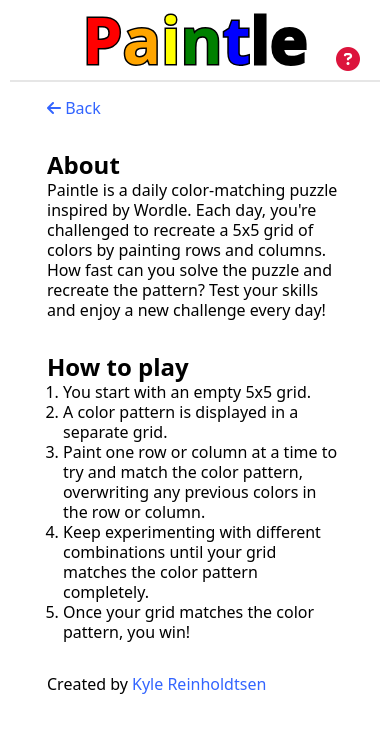
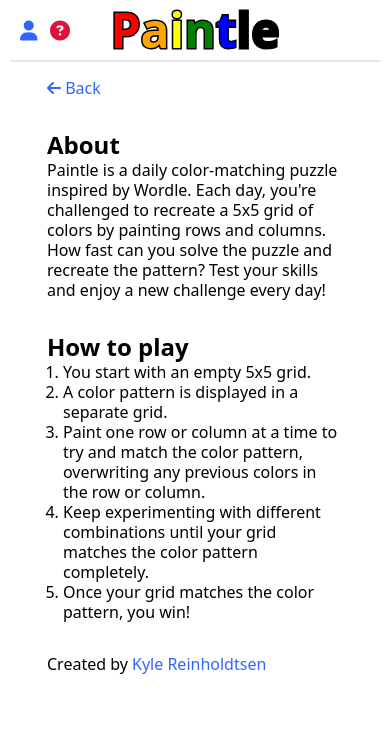
Before and after one commit to KyleR56/paintle-front-end, an Angular app: page /about in a window 390 px wide. Shown: the top 732 px of the page. Built offline with nearby package versions, Linux system fonts and the light colour scheme.

Commit message:
Add basic login and auth

```diff
--- /dev/null
+++ b/src/app/account/account.component.html
@@ -0,0 +1 @@
+<p>Hello {{ username() }}</p>
--- /dev/null
+++ b/src/app/account/account.component.ts
@@ -0,0 +1,13 @@
+import { Component, inject } from '@angular/core';
+import { AccountService } from '../services/account.service';
+
+@Component({
+  selector: 'app-account',
+  imports: [],
+  templateUrl: './account.component.html',
+  styleUrl: './account.component.css'
+})
+export class AccountComponent {
+  private readonly accountService = inject(AccountService);
+  readonly username = this.accountService.username;
+}
--- a/src/app/app.routes.ts
+++ b/src/app/app.routes.ts
@@ -1,4 +1,6 @@
 import { Routes } from '@angular/router';
+import { loginGuard } from './guards/login.guard';
+import { accountGuard } from './guards/account.guard';
 
 export const routes: Routes = [
   {
@@ -16,10 +18,19 @@
     }
   },
   {
-    path: 'auth/login',
+    path: 'login',
     pathMatch: 'full',
+    canActivate: [loginGuard],
     loadComponent: () => {
       return import('./login/login.component').then((m) => m.LoginComponent);
     }
+  },
+  {
+    path: 'account',
+    pathMatch: 'full',
+    canActivate: [accountGuard],
+    loadComponent: () => {
+      return import('./account/account.component').then((m) => m.AccountComponent);
+    }
   }
 ];
--- a/src/app/components/header/header.component.css
+++ b/src/app/components/header/header.component.css
@@ -2,26 +2,52 @@
   position: relative;
 }
 
-a {
+.account {
   position: absolute;
-  bottom: 10px;
-  right: 70px;
+  top: 50%;
+  left: 70px;
+  transform: translateY(-50%);
+}
+
+.about {
+  position: absolute;
+  top: 50%;
+  left: 120px;
+  transform: translateY(-50%);
 }
 
 
 @media (max-width: 768px) {
-  a {
-    right: 20px;
+  .account {
+    left: 10px;
   }
 }
 
+@media (max-width: 768px) {
+  .about {
+    left: 40px;
+  }
+}
 
-a:hover {
+i {
+  font-size: 2rem;
+}
+
+@media (max-width: 768px) {
+  i {
+    font-size: 1.25rem;
+  }
+}
+
+i:hover {
   transform: scale(1.1);
 }
 
+.fa-user {
+  color: rgb(50, 100, 255);
+}
+
 .fa-question-circle {
-  font-size: 1.5rem;
   color: crimson;
 }
 
@@ -37,7 +63,7 @@
 
 @media (max-width: 768px) {
   h1 {
-    font-size: 4rem;
+    font-size: 3rem;
   }
 }
 
--- a/src/app/components/header/header.component.html
+++ b/src/app/components/header/header.component.html
@@ -1,5 +1,6 @@
 <header>
-  <a routerLink="about" title="About"><i class="fa fa-question-circle"></i></a>
+  <a routerLink="account" title="Account" class="account"><i class="fa-solid fa-user"></i></a>
+  <a routerLink="about" title="About" class="about"><i class="fa fa-question-circle"></i></a>
   <h1 routerLink="/" title="Paintle Home">
     <span [style.color]="'red'">P</span>
     <span [style.color]="'orange'">a</span>
--- /dev/null
+++ b/src/app/guards/account.guard.ts
@@ -0,0 +1,17 @@
+import { inject } from '@angular/core';
+import { Router, CanActivateFn } from '@angular/router';
+import { AccountService } from '../services/account.service';
+
+export const accountGuard: CanActivateFn = () => {
+  const accountService = inject(AccountService);
+  const router = inject(Router);
+
+  if (!accountService.id()) {
+    // User is not logged in, redirect to login page
+    router.navigate(['/login']);
+    return false;
+  }
+
+  // User is logged in, allow access to account page
+  return true;
+};
--- /dev/null
+++ b/src/app/guards/login.guard.ts
@@ -0,0 +1,17 @@
+import { inject } from '@angular/core';
+import { Router, CanActivateFn } from '@angular/router';
+import { AccountService } from '../services/account.service';
+
+export const loginGuard: CanActivateFn = () => {
+  const accountService = inject(AccountService);
+  const router = inject(Router);
+
+  if (accountService.id()) {
+    // User is already logged in, redirect to account page
+    router.navigate(['/account']);
+    return false;
+  }
+
+  // User is not logged in, allow access to login page
+  return true;
+};
--- a/src/app/login/login.component.html
+++ b/src/app/login/login.component.html
@@ -11,10 +11,6 @@
       </ul>
     </div>
 
-    <!-- Google login button placeholder -->
-    <button class="google-btn" type="button" disabled>
-      <img src="https://upload.wikimedia.org/wikipedia/commons/c/c1/Google_%22G%22_logo.svg" alt="Google logo" />
-      <span>Sign in with Google</span>
-    </button>
+    <div id="google-signin-button"></div>
   </div>
 </div>
--- a/src/app/login/login.component.ts
+++ b/src/app/login/login.component.ts
@@ -1,4 +1,8 @@
-import { Component } from '@angular/core';
+import { AfterViewInit, Component, inject, NgZone } from '@angular/core';
+import { AccountService } from '../services/account.service';
+import { Router } from '@angular/router';
+
+declare const google: any;
 
 @Component({
   selector: 'app-login',
@@ -6,6 +10,42 @@
   templateUrl: './login.component.html',
   styleUrl: './login.component.css'
 })
-export class LoginComponent {
+export class LoginComponent implements AfterViewInit {
+  private readonly ngZone = inject(NgZone);
+  private readonly router = inject(Router);
+  private readonly accountService = inject(AccountService);
 
+  ngAfterViewInit(): void {
+    google.accounts.id.initialize({
+      client_id: '734078377877-396aoqt1e67fvmjvk691uovvsr6aua8h.apps.googleusercontent.com',
+      callback: (response: any) => this.handleCredentialResponse(response)
+    });
+
+    google.accounts.id.renderButton(
+      document.getElementById('google-signin-button'),
+      {
+        theme: 'outline',
+        size: 'large',
+        text: 'signin_with',
+        shape: 'rectangular'
+      }
+    );
+  }
+
+  handleCredentialResponse(response: any): void {
+    this.ngZone.run(() => {
+      const idToken = response.credential;
+
+      // Subscribe to the login call to handle navigation
+      this.accountService.login(idToken).subscribe({
+        next: () => {
+          // Navigate after successful login
+          this.router.navigate(['/account']);
+        },
+        error: (error) => {
+          console.error('Login failed:', error);
+        }
+      });
+    });
+  }
 }
--- /dev/null
+++ b/src/app/services/account.service.ts
@@ -0,0 +1,49 @@
+import { HttpClient } from '@angular/common/http';
+import { inject, Injectable, signal, Signal, WritableSignal } from '@angular/core';
+import { catchError, Observable, tap } from 'rxjs';
+
+interface User {
+  id: string;
+  username: string;
+}
+
+@Injectable({
+  providedIn: 'root'
+})
+export class AccountService {
+  private readonly http = inject(HttpClient);
+
+  private readonly _id: WritableSignal<string | null> = signal(null);
+  private readonly _username: WritableSignal<string | null> = signal(null);
+
+  readonly id = this._id.asReadonly();
+  readonly username = this._username.asReadonly();
+
+  constructor() {
+
+  }
+
+  /**
+  * Authenticates user with Google ID token and updates account state.
+  * Returns an Observable that emits the authenticated account data.
+  *
+  * @param idToken - The Google ID token received from sign-in
+  * @returns Observable<User> that completes on successful authentication
+  */
+  public login(idToken: string): Observable<User> {
+    return this.http.post<User>(
+      'http://localhost:3000/auth/login',
+      { idToken },
+      { withCredentials: true }
+    ).pipe(
+      tap((res) => {
+        this._id.set(res.id);
+        this._username.set(res.username);
+      }),
+      catchError((error) => {
+        console.error('Login failed:', error);
+        throw error;
+      })
+    );
+  }
+}
--- a/src/index.html
+++ b/src/index.html
@@ -6,6 +6,8 @@
   <base href="/">
   <meta name="viewport" content="width=device-width, initial-scale=1">
   <link rel="icon" type="image/x-icon" href="assets/favicon.png">
+
+  <script src="https://accounts.google.com/gsi/client" async defer></script>
 </head>
 <body>
   <app-root></app-root>
```
Also changed, not shown: src/app/account/account.component.css (added), 1 other file (tests, documents, lock files or other folders).
